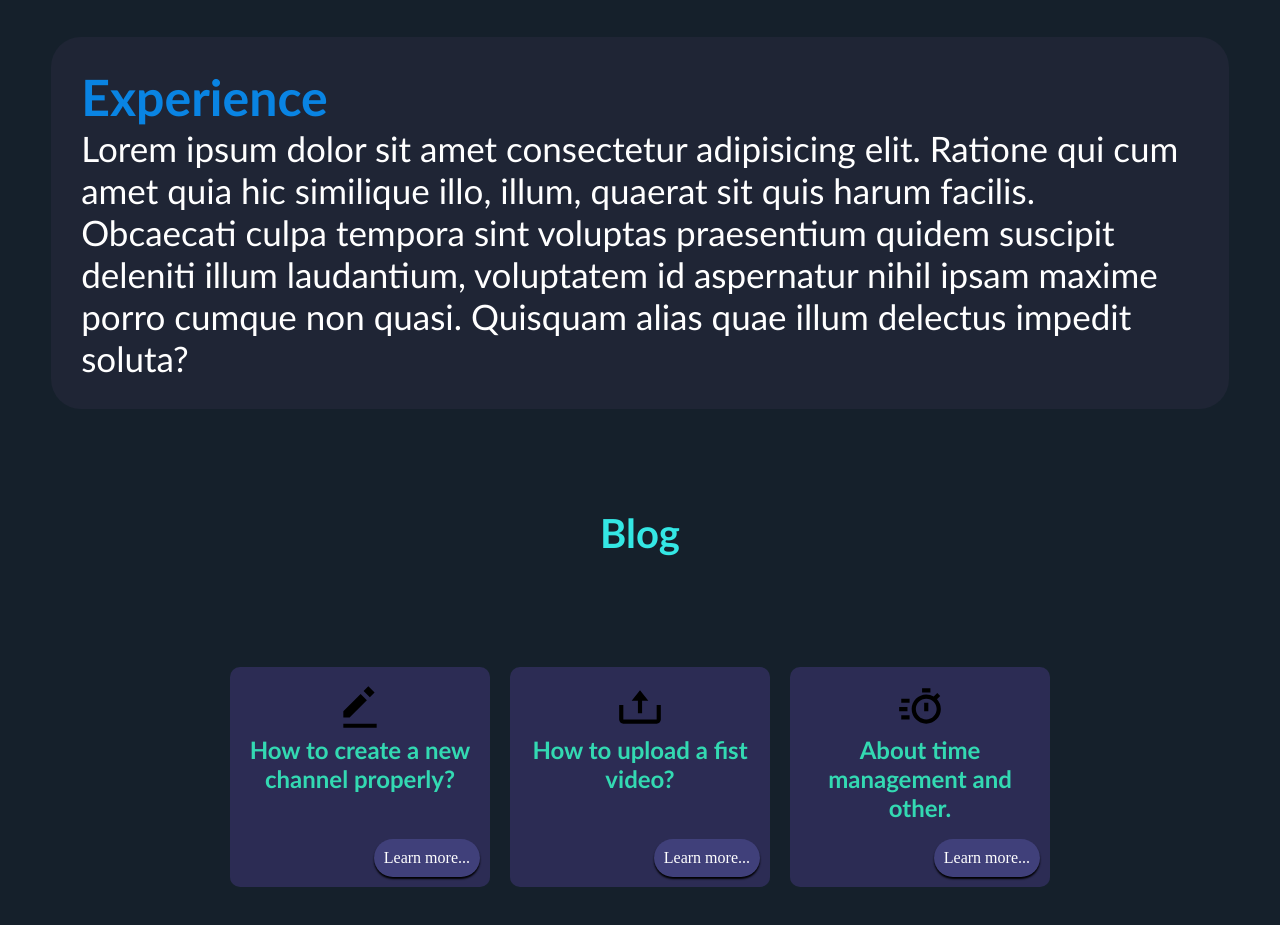
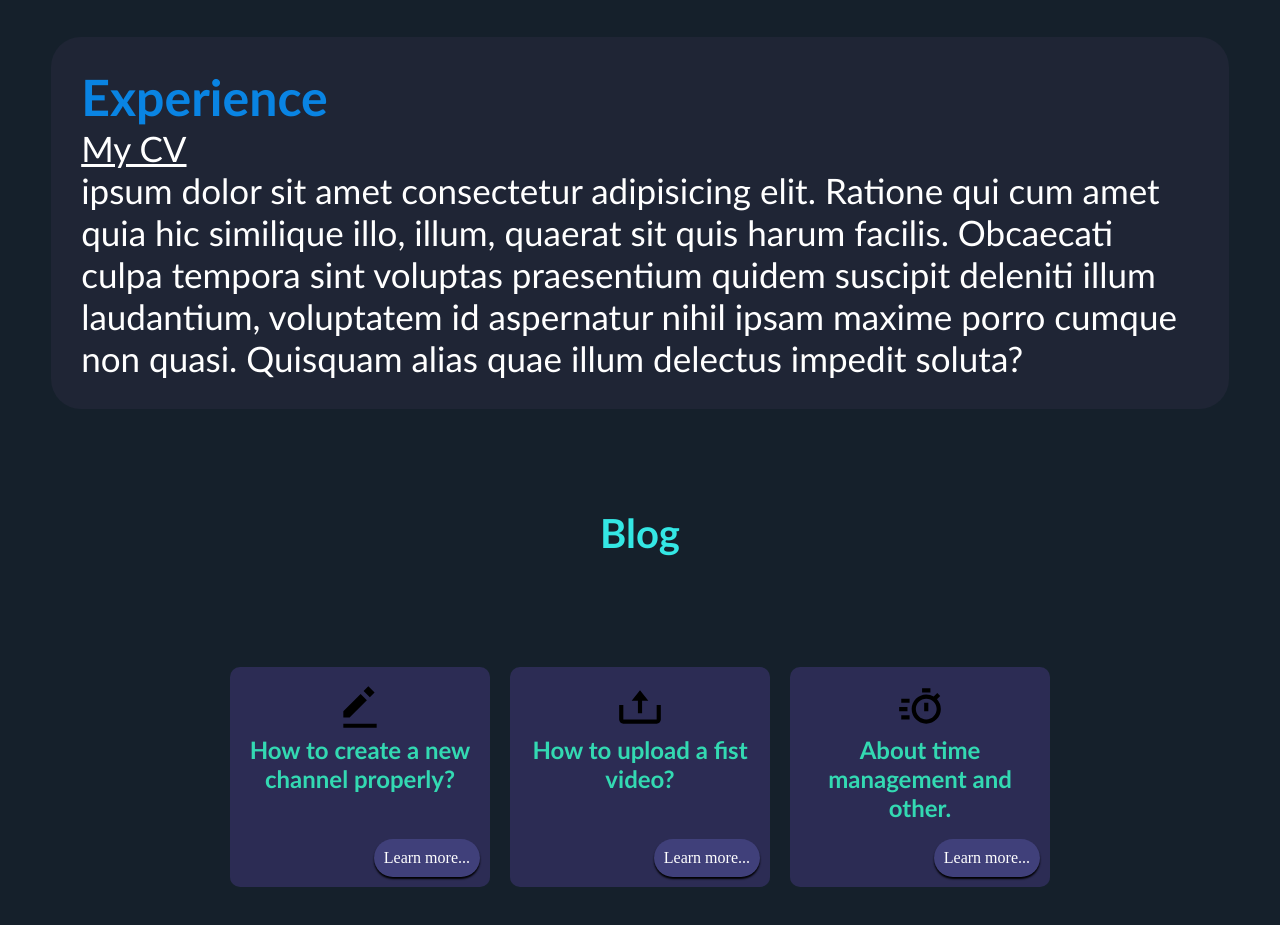
Before and after one commit to armankhanshobur/youtuber-website, a plain HTML site: page about.html in a window 1280 px wide. Shown: the part 1660-2585 px from the top of the page. Drawn offline with Linux system fonts and the light colour scheme.

```diff
--- a/about.html
+++ b/about.html
@@ -186,7 +186,7 @@
     </div>
     <div class="experience">
         <h1>Experience</h1>
-        <p>Lorem ipsum dolor sit amet consectetur adipisicing elit. Ratione qui cum amet quia hic similique illo, illum, quaerat sit quis harum facilis. Obcaecati culpa tempora sint voluptas praesentium quidem suscipit deleniti illum laudantium, voluptatem id aspernatur nihil ipsam maxime porro cumque non quasi. Quisquam alias quae illum delectus impedit soluta?</p>
+        <p> <a href="https://drive.google.com/file/d/1VsqHJhdYk9VOKEFiSA7VzHebqTJw6TBU/view?usp=drivesdk" target="blank"> My CV </a> </br> ipsum dolor sit amet consectetur adipisicing elit. Ratione qui cum amet quia hic similique illo, illum, quaerat sit quis harum facilis. Obcaecati culpa tempora sint voluptas praesentium quidem suscipit deleniti illum laudantium, voluptatem id aspernatur nihil ipsam maxime porro cumque non quasi. Quisquam alias quae illum delectus impedit soluta?</p>
     </div>
     <div class="blog">
         <h1>Blog</h1>
```
